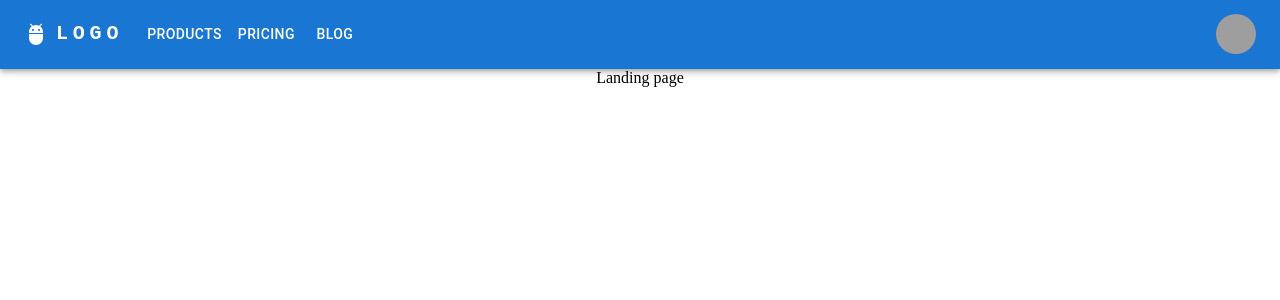
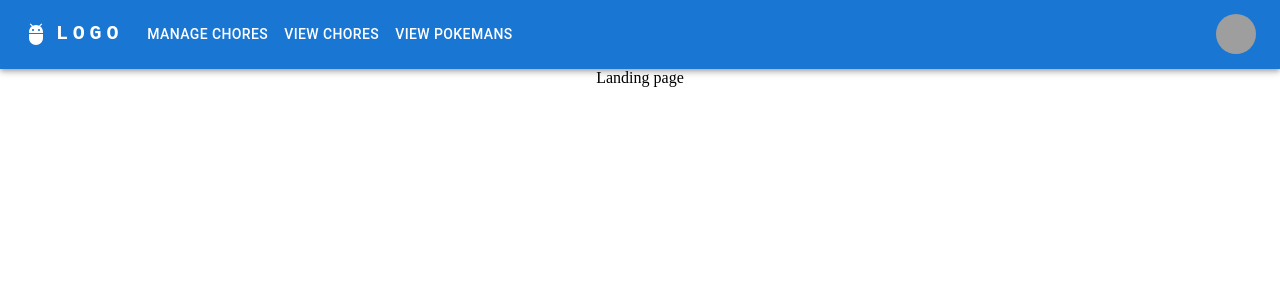
Before and after one commit to IThinkThatsKirby/chores-r-us, a React (Create React App) app: page / in a window 1280 px wide. Shown: the top 300 px of the page. Built offline with nearby package versions, Linux system fonts and the light colour scheme; grey boxes are pictures that could not be loaded.

Commit message:
Made changes to navbar

```diff
--- a/src/Components/NavBar.js
+++ b/src/Components/NavBar.js
@@ -13,7 +13,7 @@ import Tooltip from "@mui/material/Tooltip";
 import MenuItem from "@mui/material/MenuItem";
 import AdbIcon from "@mui/icons-material/Adb";
 
-const pages = ["Products", "Pricing", "Blog"];
+const pages = ["Manage Chores", "View Chores", "View Pokemans"];
 const settings = ["Profile", "Account", "Dashboard", "Logout"];
 
 const NavBar = () => {
```
